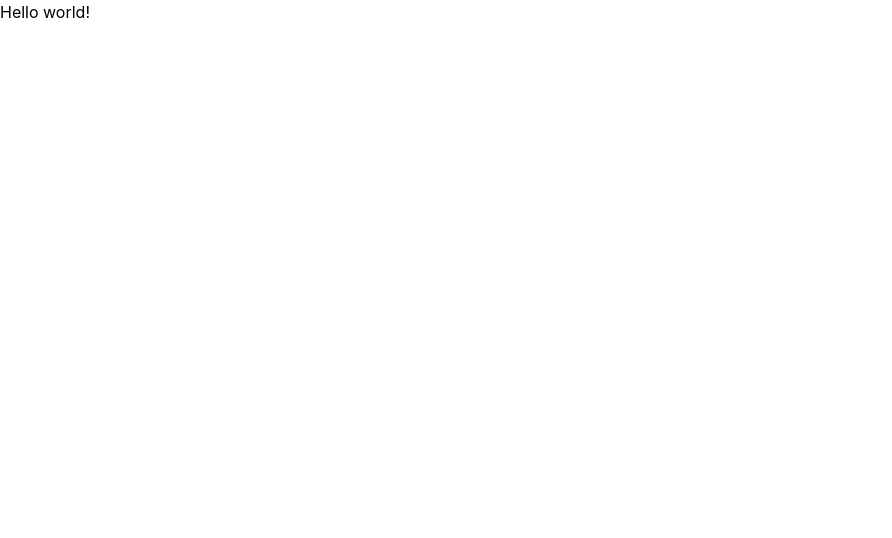
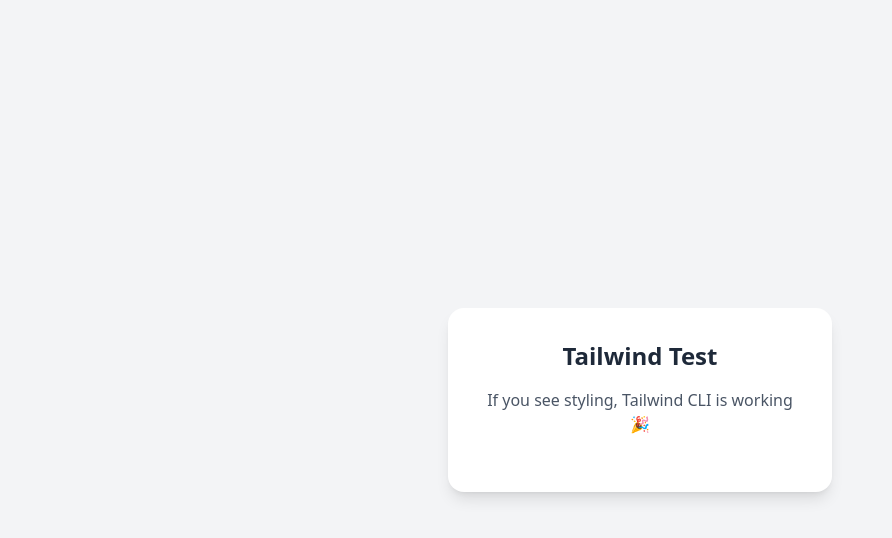
Before and after one commit to SiddheshK1704/LawTalk-AI_RAG_Chatbot, a website: page dist/index.html in a window 1280 px wide. Shown: the whole page, without its empty margins (0-892 px from the left). Drawn offline with nearby package versions, Linux system fonts and the light colour scheme; files that its build step writes are made by us from their sources.

Commit message:
Initial setup (HTML, Tailwind CSS + git) done

```diff
--- a/dist/index.html
+++ b/dist/index.html
@@ -1,13 +1,22 @@
-<!doctype html>
-<html>
+<!DOCTYPE html>
+<html lang="en">
 <head>
-  <meta charset="UTF-8">
-  <meta name="viewport" content="width=device-width, initial-scale=1.0">
-  <link href="./output.css" rel="stylesheet">
+  <meta charset="UTF-8" />
+  <meta name="viewport" content="width=device-width, initial-scale=1.0" />
+  <title>Tailwind CLI Test</title>
+  <link href="./style.css" rel="stylesheet">
 </head>
-<body>
-  <h1 class="text-3xl font-bold underline">
-    Hello world!
-  </h1>
+<body class="bg-gray-100 flex items-center justify-center min-h-screen">
+
+  <div class="bg-white shadow-lg rounded-2xl p-8 max-w-sm text-center">
+    <h1 class="text-2xl font-bold text-gray-800 mb-4">
+      Tailwind Test
+    </h1>
+
+    <p class="text-gray-600 mb-6">
+      If you see styling, Tailwind CLI is working 🎉
+    </p>
+  </div>
+
 </body>
 </html>
```
Also changed, not shown: dist/style.css.
